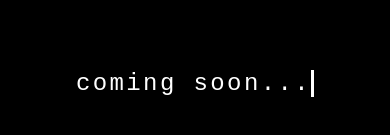
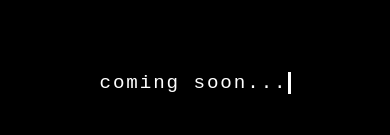
Before and after one commit to binarycoinsol/binarycoinsol, a plain HTML site: page index.html in a window 390 px wide. Shown: the part 339-474 px from the top of the page. Drawn offline with Linux system fonts and the light colour scheme; a web font is replaced by a local one.

Commit message:
Reduce font size to 1.8rem

```diff
--- a/index.html
+++ b/index.html
@@ -45,7 +45,7 @@
 
         h1 {
             color: #ffffff;
-            font-size: 2.5rem;
+            font-size: 1.8rem;
             font-weight: normal;
             letter-spacing: 0.1em;
             overflow: hidden;
@@ -75,13 +75,13 @@
 
         @media (max-width: 768px) {
             h1 {
-                font-size: 2rem;
+                font-size: 1.5rem;
             }
         }
 
         @media (max-width: 480px) {
             h1 {
-                font-size: 1.5rem;
+                font-size: 1.2rem;
             }
         }
     </style>
```
